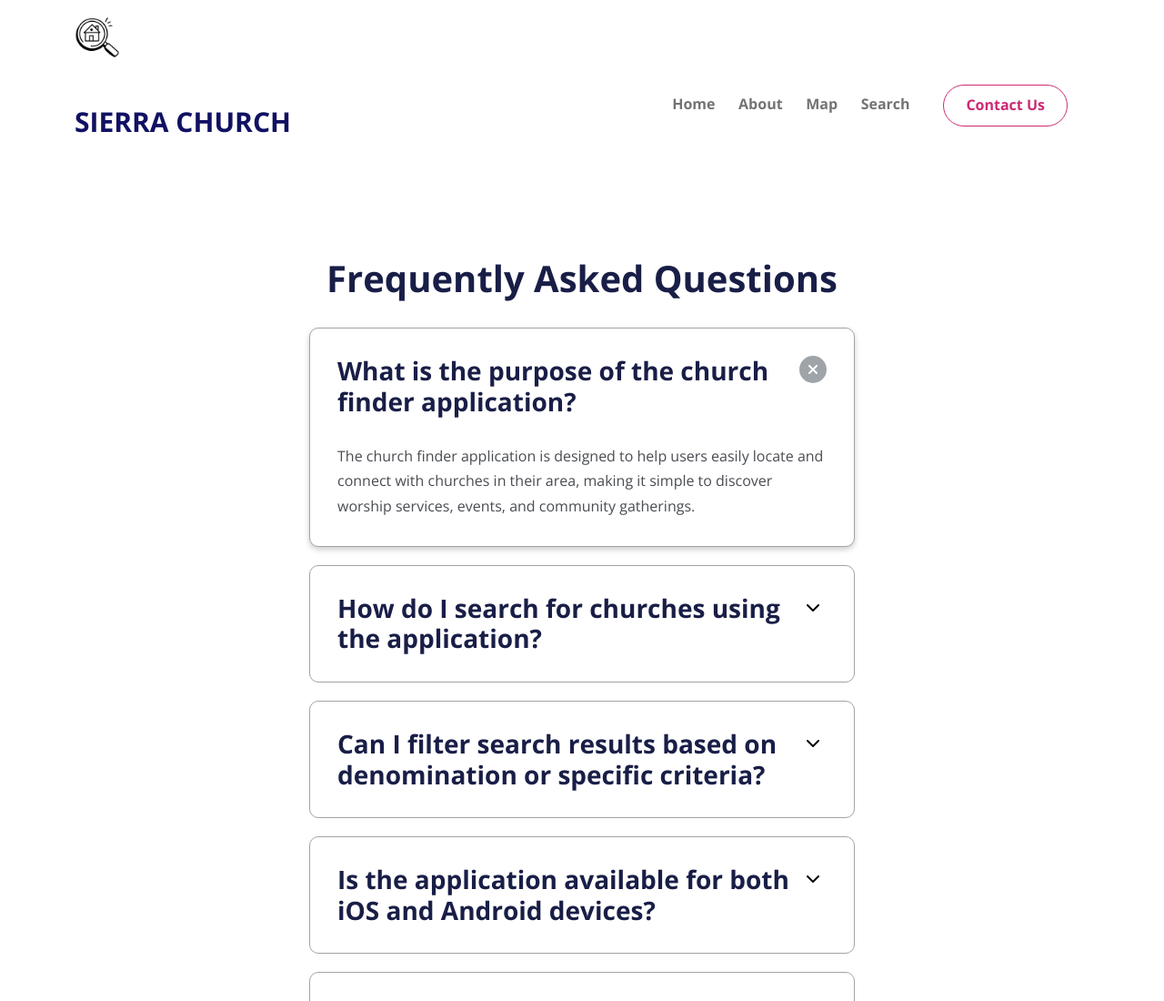
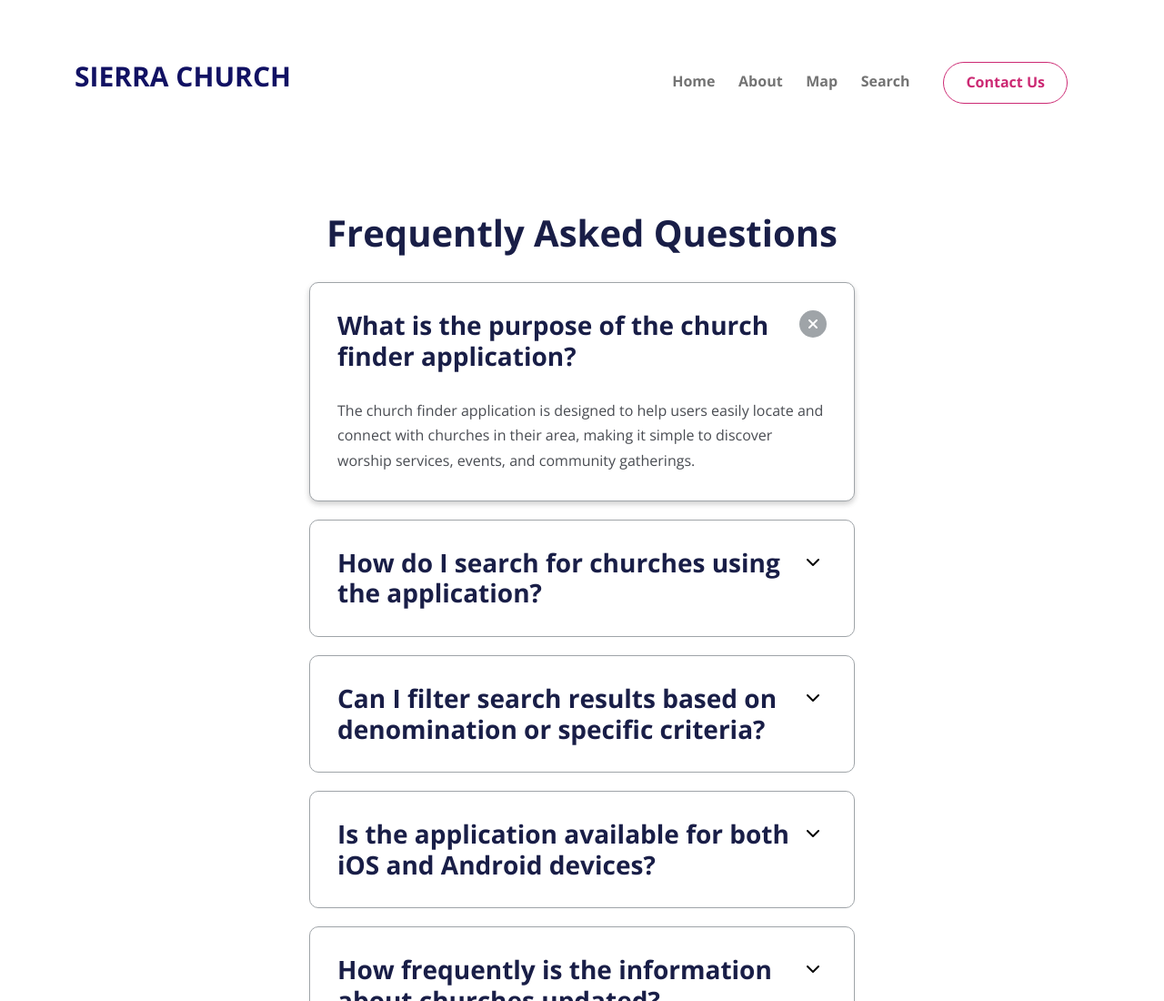
Before and after one commit to Johnblesson/sierra_church_finder, a website: page faq.html in a window 1280 px wide. Shown: the top 1100 px of the page at 91% size. Drawn offline with nearby package versions, Linux system fonts and the light colour scheme; a script that the page names is missing; a web font is replaced by a local one.

Commit message:
delete icon

```diff
--- a/faq.html
+++ b/faq.html
@@ -22,7 +22,7 @@
       <div class="container">
         <div>
         <a class="navbar-brand" href="index.html">
-          <img src="images/search-house.png" alt="" width="50" />
+          <!-- <img src="images/search-house.png" alt="" width="50" /> -->
           <h1 class="sierra">SIERRA CHURCH</h1>
         </a></div>
         <button
```
